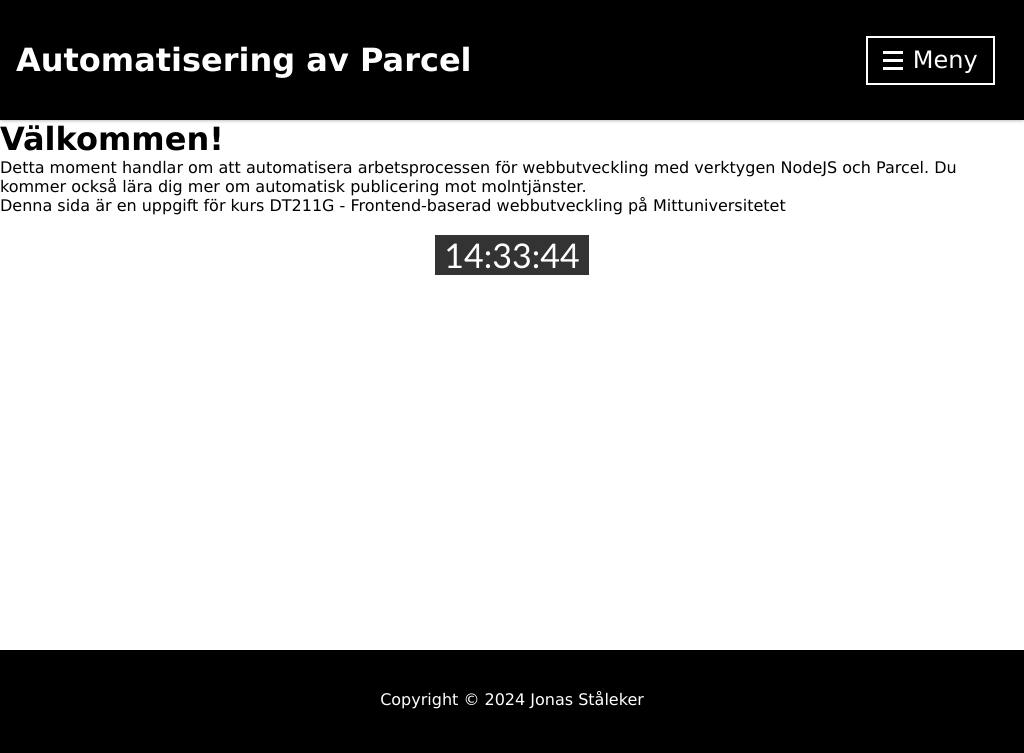
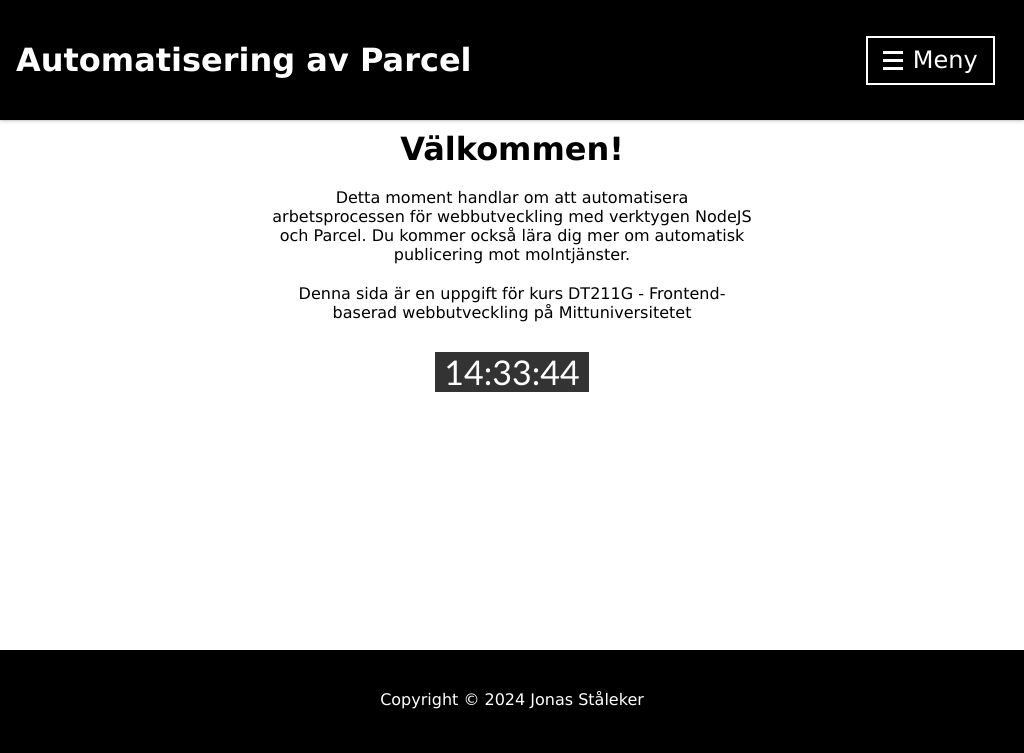
Before and after one commit to JoeSteeloak/projekt1-parcel, a website built with Parcel: page src/index.html in a window 1024 px wide. Built offline with nearby package versions, Linux system fonts and the light colour scheme.

Commit message:
add new favicon and add more media querys

```diff
--- a/src/css/main.css
+++ b/src/css/main.css
@@ -283,6 +283,13 @@
     .menu-text {
         font-size: 24px;
     }
+    /* designa main-text*/
+    main p, main h1 {
+        text-align: center;
+        padding: 10px;
+        max-width: 500px;
+        margin: 0 auto;
+    }
 }
 
 /* desktop */
```
Also changed, not shown: favicon-16x16.png (deleted), favicon-32x32.png (deleted), favicon.ico (deleted), src/favicon-16x16.png (added), src/favicon-32x32.png (added), src/favicon.ico (added), 5 other files.
